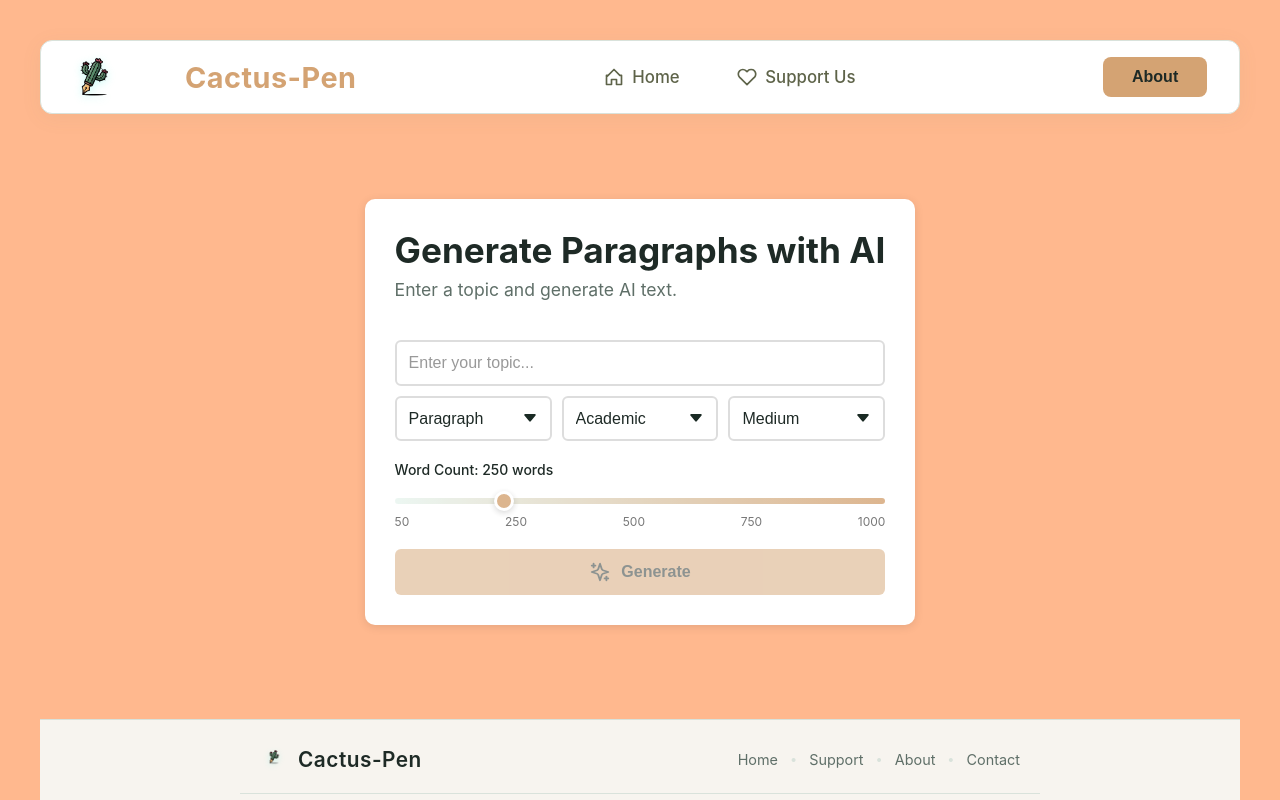
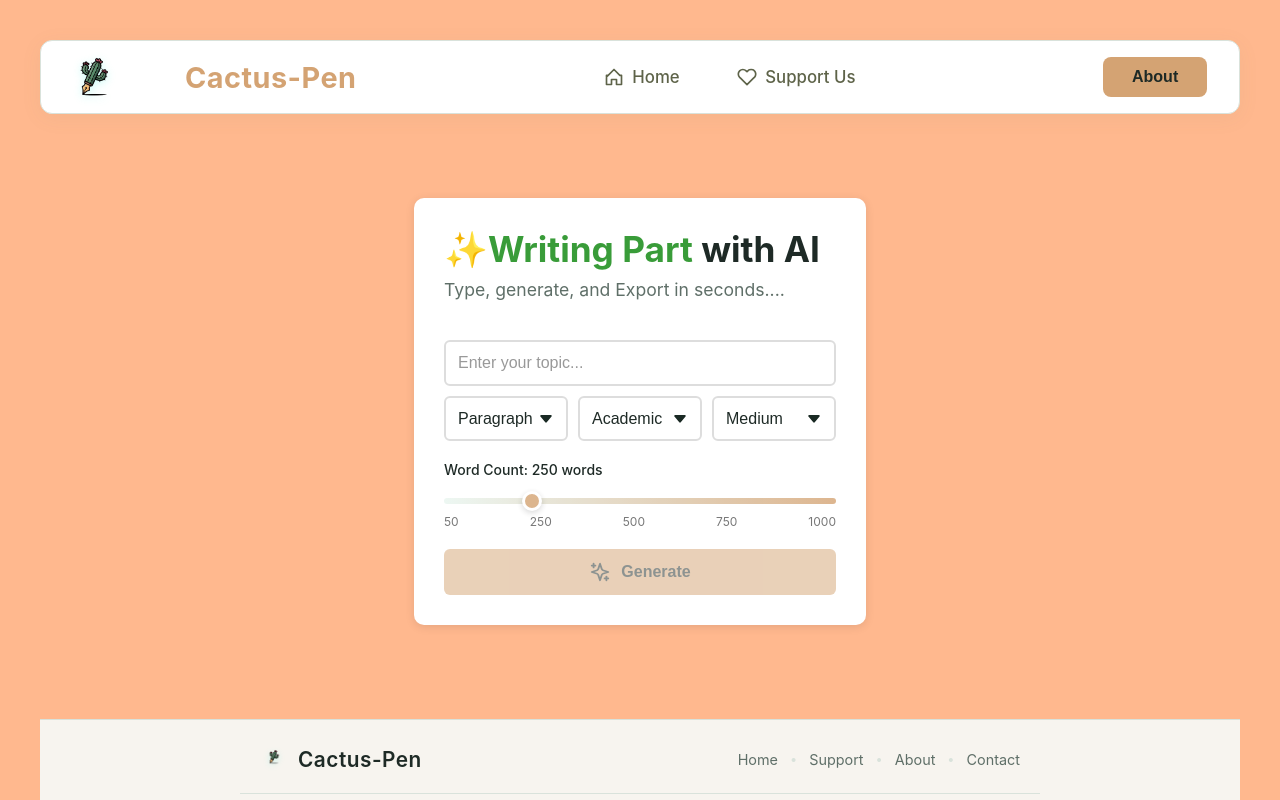
Before and after one commit to noman-hossen/cactus-pen, a Vue app in the folder frontend/: page / in a window 1280 px wide. Built offline with nearby package versions, Linux system fonts and the light colour scheme.

Commit message:
h1             fix

```diff
--- a/frontend/src/components/GeneratorHeader.vue
+++ b/frontend/src/components/GeneratorHeader.vue
@@ -1,7 +1,7 @@
 <template>
   <div class="generator-header">
-    <h1>Generate Paragraphs with AI</h1>
-    <p class="subtitle">Enter a topic and generate AI text.</p>
+    <h1><span class="wr">✨Writing Part</span> with AI</h1>
+    <p class="subtitle">Type, generate, and Export in seconds....</p>
   </div>
 </template>
 
@@ -32,7 +32,9 @@
   font-size: 1.1rem;
   margin-bottom: 20px;
 }
-
+.wr{
+  color: #399c39;
+}
 @media (max-width: 768px) {
   .generator-header h1 {
     font-size: 1.8rem;
```
Also changed, not shown: 1 other file (tests, documents, lock files or other folders).
